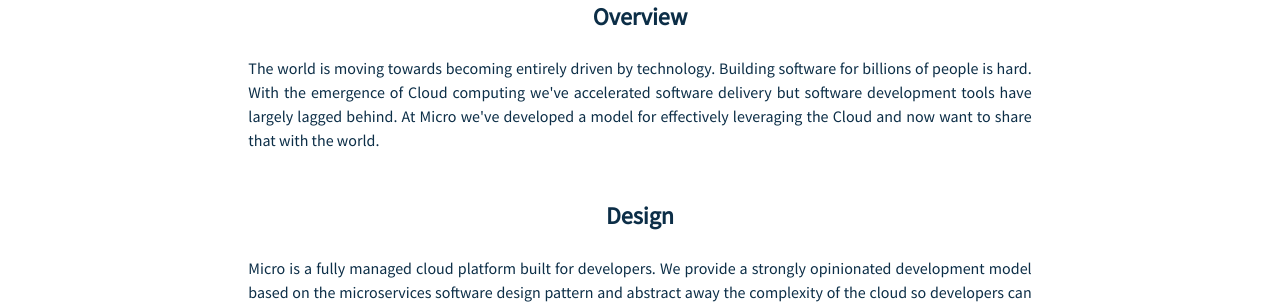
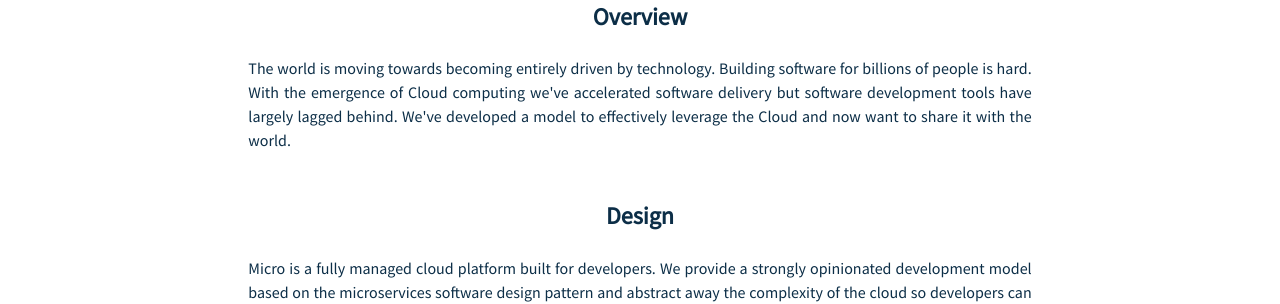
Before and after one commit to micro-community/go-micro-v2-doc, a Jekyll site: the page about.html, which Jekyll copies as it is, in a window 1280 px wide. Shown: the part 375-679 px from the top of the page. Built offline with Jekyll 4.4.1, drawn with Linux system fonts in a browser that asks for light colours; nearby versions of some CDN libraries.

Commit message:
update about

```diff
--- a/about.html
+++ b/about.html
@@ -113,9 +113,9 @@
               The world is moving towards becoming entirely driven by
               technology. Building software for billions of people is hard. With
               the emergence of Cloud computing we've accelerated software
-              delivery but software development tools have largely lagged behind. At Micro
-              we've developed a model for effectively leveraging the Cloud and
-              now want to share that with the world.
+              delivery but software development tools have largely lagged behind.
+              We've developed a model to effectively leverage the Cloud and
+              now want to share it with the world.
             </p>
 
             <h4><b>Design</b></h4>
```
